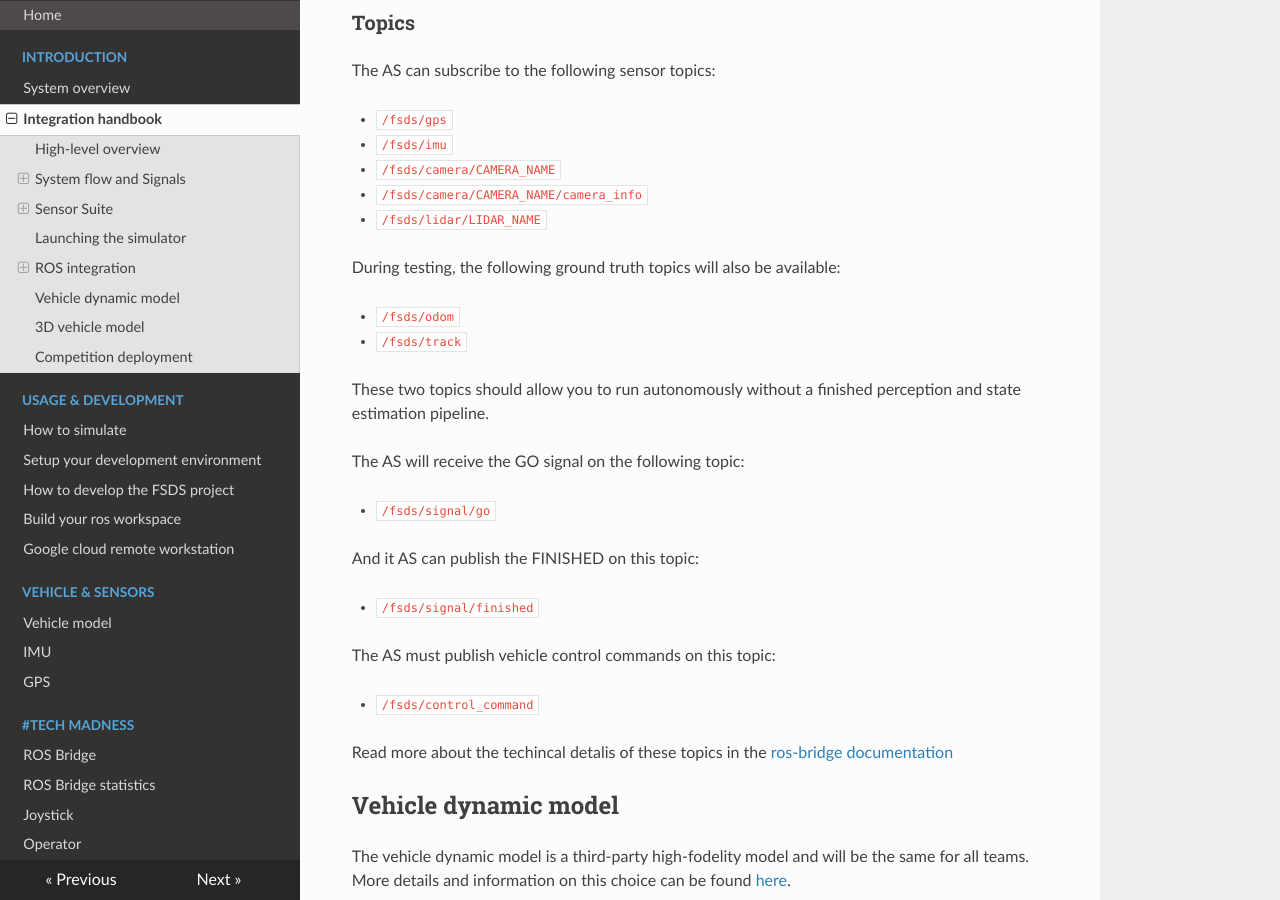
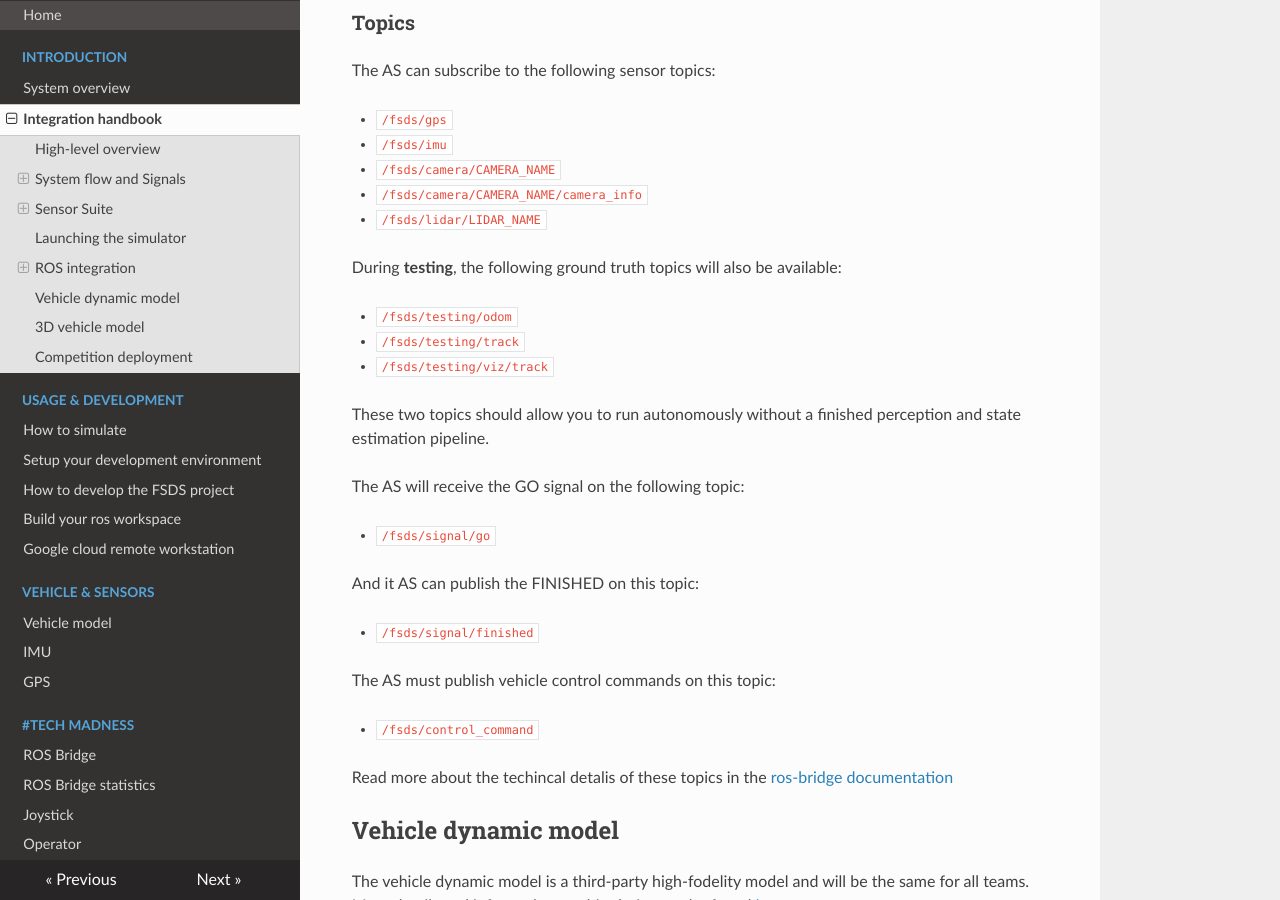
Before and after one commit to FS-Driverless/Formula-Student-Driverless-Simulator, an MkDocs documentation site: the page built from docs/integration-handbook.md, in a window 1280 px wide and 900 px high, scrolled down 5351 px. Built offline with MkDocs 1.6.1, drawn with Linux system fonts in a browser that asks for light colours; nearby versions of some CDN libraries.

Commit message:
added testing namespace to topics only available during testing

```diff
--- a/docs/integration-handbook.md
+++ b/docs/integration-handbook.md
@@ -194,10 +194,11 @@ The AS can subscribe to the following sensor topics:
 - `/fsds/camera/CAMERA_NAME/camera_info`
 - `/fsds/lidar/LIDAR_NAME`
 
-During testing, the following ground truth topics will also be available:
+During **testing**, the following ground truth topics will also be available:
 
-- `/fsds/odom`
-- `/fsds/track`
+- `/fsds/testing/odom`
+- `/fsds/testing/track`
+- `/fsds/testing/viz/track`
 
 These two topics should allow you to run autonomously without a finished perception and state estimation pipeline.
 
```
Also changed, not shown: docs/ros-bridge.md (+1 -1 lines), 1 other file.
